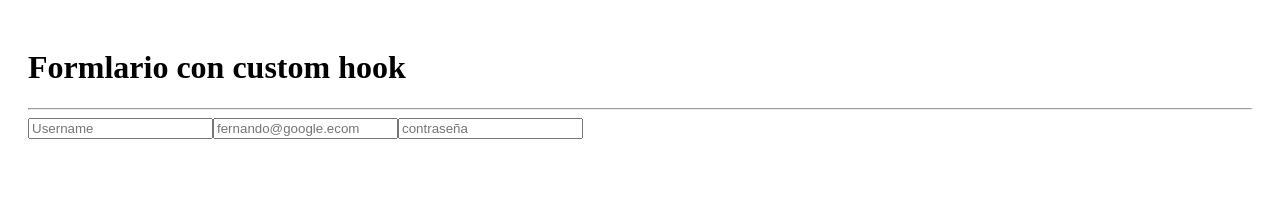
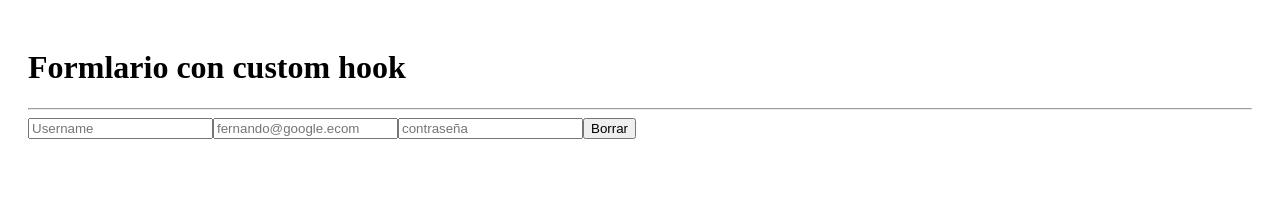
Before and after one commit to Dachi90/React-FernandoHerrera, a React (Vite) app in the folder 05-hook-app/: page / in a window 1280 px wide. Shown: the top 208 px of the page. Built offline with nearby package versions, Linux system fonts and the light colour scheme.

Commit message:
Video-125

```diff
--- a/05-hook-app/src/02-useEffect/FormWithCustomHook.jsx
+++ b/05-hook-app/src/02-useEffect/FormWithCustomHook.jsx
@@ -2,7 +2,7 @@
 import { useForm } from '../hooks/useForm';
 
 export const FormWithCustomHook = () => {
-	const { formState, onInputChange, username, email, password } = useForm({
+	const { formState, onInputChange, onResetForm, username, email, password } = useForm({
 		username: '',
 		email: '',
 		password: '',
@@ -15,6 +15,10 @@
 			<input type='text' className='form-control' placeholder='Username' name='username' value={username} onChange={onInputChange} />
 			<input type='email' className='form-control mt-2' placeholder='fernando@google.ecom' name='email' value={email} onChange={onInputChange} />
 			<input type='password' className='form-control mt-2' placeholder='contraseña' name='password' value={password} onChange={onInputChange} />
+
+			<button onClick={onResetForm} className='btn btn-primary mt-2'>
+				Borrar
+			</button>
 		</>
 	);
 };
--- a/05-hook-app/src/hooks/useForm.js
+++ b/05-hook-app/src/hooks/useForm.js
@@ -11,9 +11,14 @@
 		});
 	};
 
+	const onResetForm = () => {
+		setFormState(initialForm);
+	};
+
 	return {
 		...formState,
 		formState,
 		onInputChange,
+		onResetForm,
 	};
 };
```
